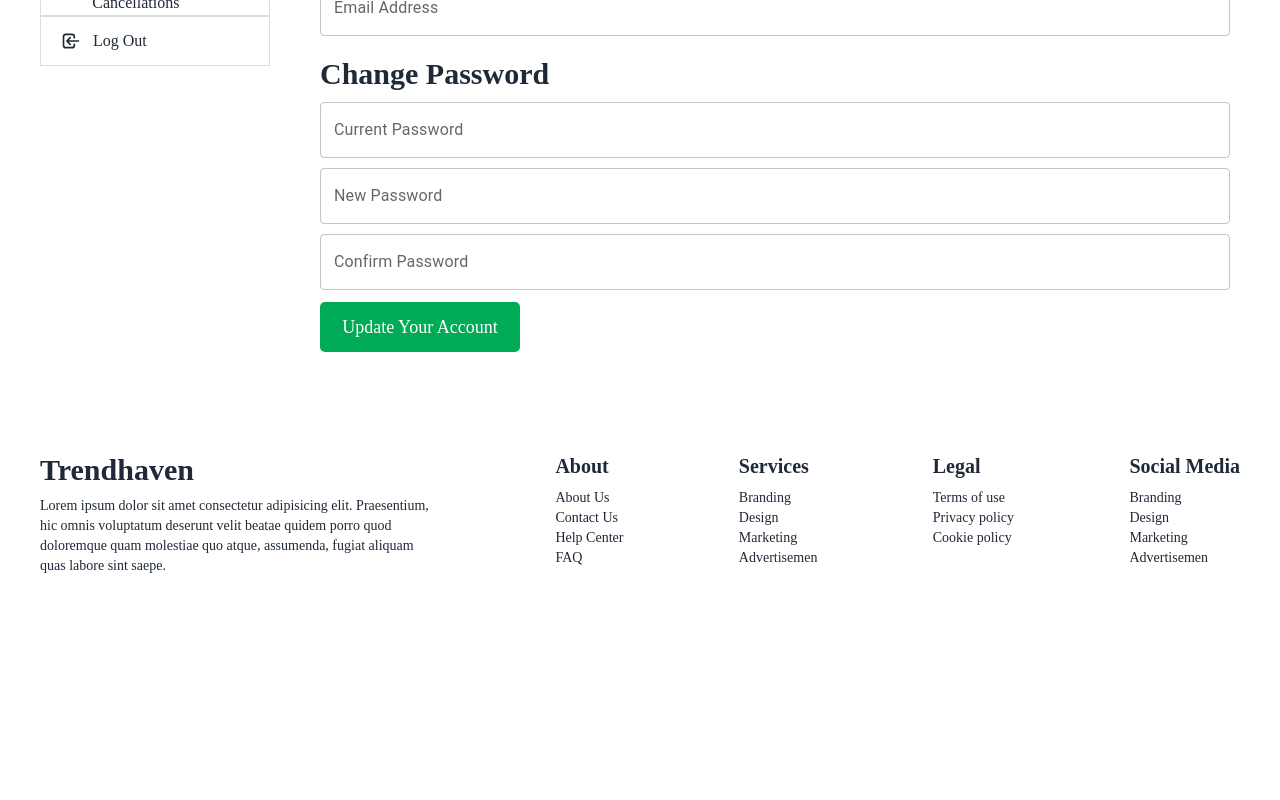
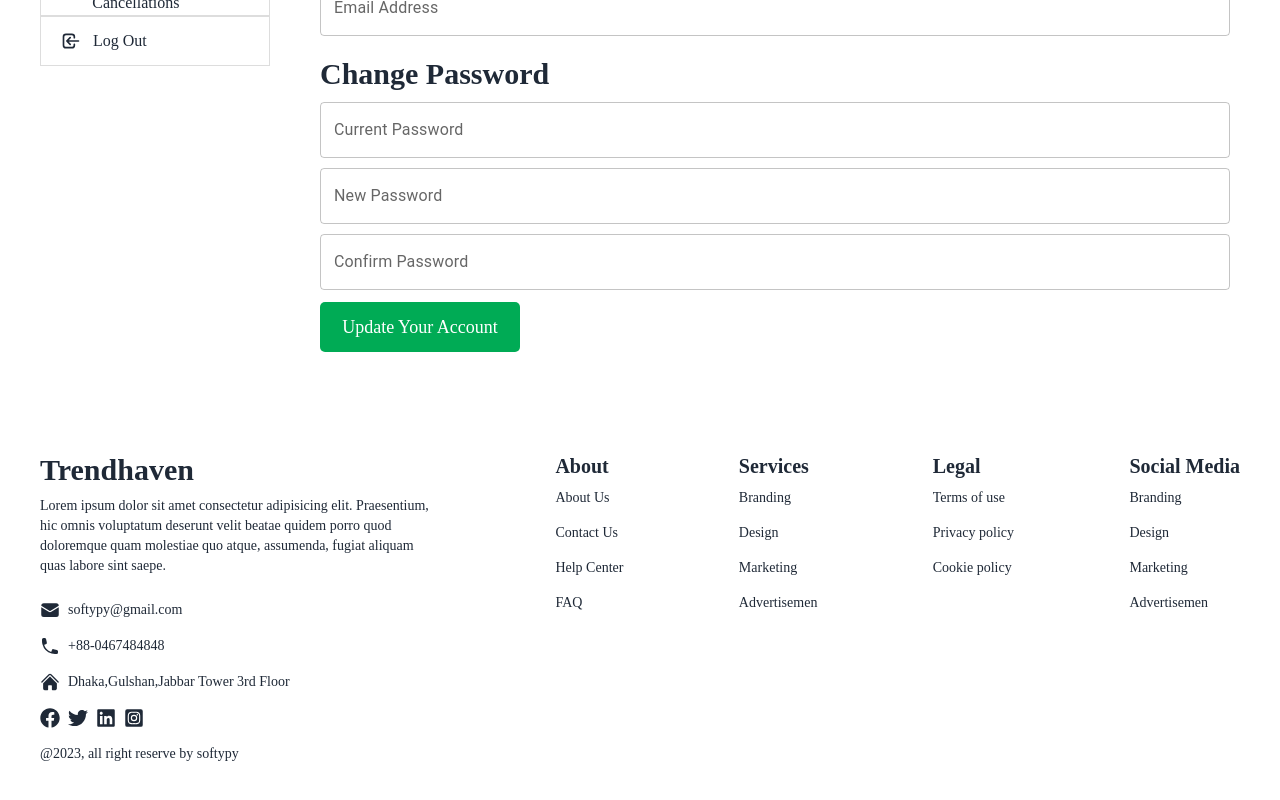
Before and after one commit to Ibrahim-Sikder/trandhaven, a React (Vite) app: page /my-account in a window 1280 px wide. Shown: the part 493-1293 px from the top of the page. Before the commit the page ends 1119 px from the top, so only its background shows below. Built offline with nearby package versions, Linux system fonts and the light colour scheme.

Commit message:
add-magnify

```diff
--- a/src/shared/Footer/Footer.css
+++ b/src/shared/Footer/Footer.css
@@ -6,6 +6,9 @@
 }
 .trendHaven {
 	width: 400px;
+}
+.footer ul li {
+	margin-bottom: 15px;
 }
 
 @media only screen and (max-width: 1024px) {
--- a/src/shared/Footer/Footer.jsx
+++ b/src/shared/Footer/Footer.jsx
@@ -1,4 +1,6 @@
 import './Footer.css'
+import { HiEnvelope,HiMiniPhone ,HiHome } from "react-icons/hi2";
+import { FaFacebook,FaInstagramSquare ,FaTwitter,FaLinkedin} from "react-icons/fa";
 const Footer = () => {
     return (
         <div className='wrapContainer'>
@@ -6,6 +8,28 @@ const Footer = () => {
                 <div className='trendHaven'>
                     <h3 className="text-3xl font-bold">Trendhaven</h3>
                     <p>Lorem ipsum dolor sit amet consectetur adipisicing elit. Praesentium, hic omnis voluptatum deserunt velit beatae quidem porro quod doloremque quam molestiae quo atque, assumenda, fugiat aliquam quas labore sint saepe.</p>
+
+                    <div>
+                        <div className="flex items-center mt-4">
+                            <HiEnvelope size={20} className='mr-2'/>
+                            <span>softypy@gmail.com</span>
+                        </div>
+                        <div className="flex items-center my-4">
+                            <HiMiniPhone className='mr-2' size={20} />
+                            <span>+88-0467484848</span>
+                        </div>
+                        <div className="flex items-center my-4">
+                            <HiHome className='mr-2' size={20} />
+                            <span>Dhaka,Gulshan,Jabbar Tower 3rd Floor </span>
+                        </div>
+                        <div className="flex items-center my-4">
+                            <FaFacebook className='mr-2' size={20}/>
+                            <FaTwitter className='mr-2' size={20} />
+                            <FaLinkedin className='mr-2' size={20} />
+                            <FaInstagramSquare className='mr-2' size={20} />
+                        </div>
+                        <p >@2023, all right reserve by softypy </p>
+                    </div>
                 </div>
                 <div>
                     <h3 className="text-xl font-bold">About</h3>
```
